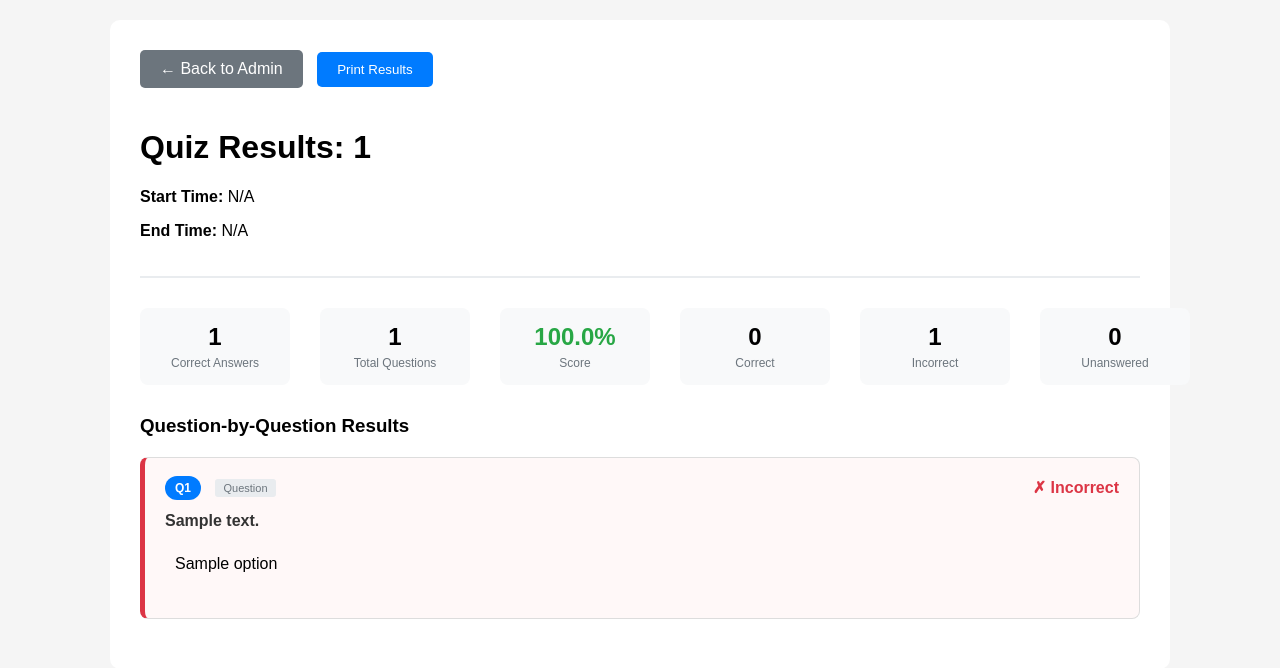
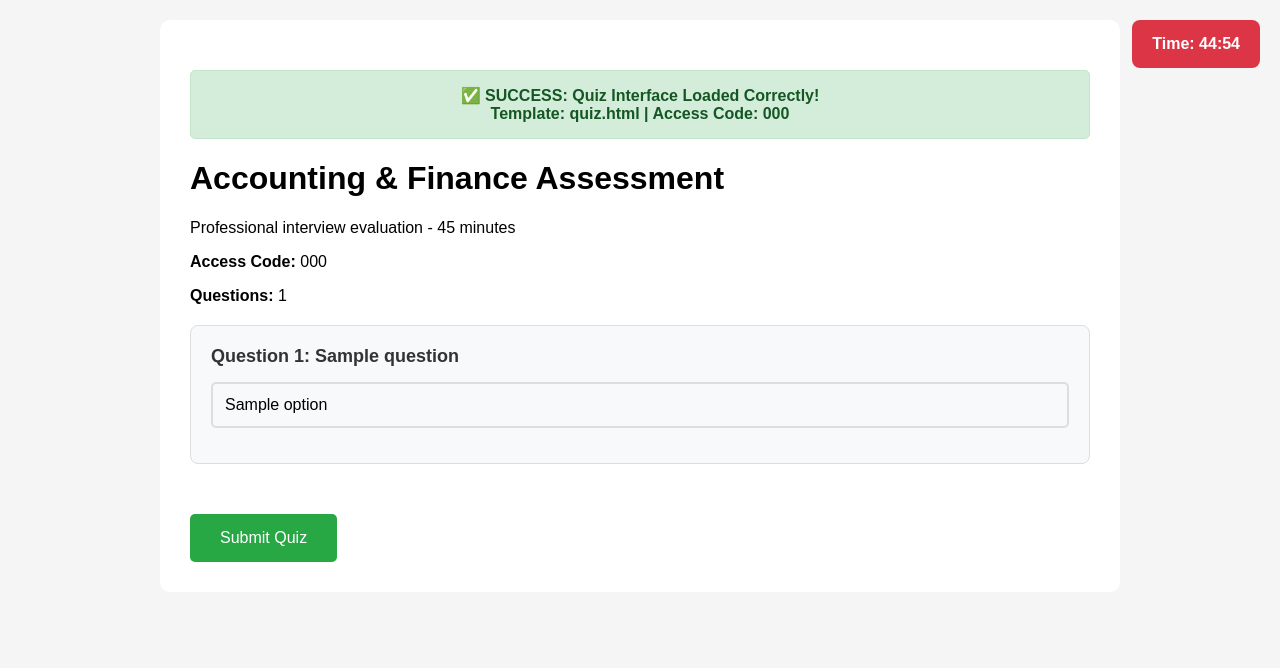
Before and after one commit to ShaikTechV/interview-quiz-platform, a Flask app: template templates/quiz.html in a window 1280 px wide. Shown: the top 668 px of the page. Run offline with Flask 3, Linux system fonts and the light colour scheme; the visitor is signed in with stand-in values (Sample User, id 1); the template is opened without the code that fills it: most values are stand-ins (such as "Sample title", 1, 10 or a date in 2020); some libraries are stand-ins or nearby versions.

Commit message:
Update quiz.html

```diff
--- a/templates/quiz.html
+++ b/templates/quiz.html
@@ -1,158 +1,58 @@
 <!DOCTYPE html>
 <html>
 <head>
-    <title>Quiz Details - {{ session.access_code }}</title>
+    <title>Quiz - {{ access_code }}</title>
     <style>
         body { font-family: Arial, sans-serif; background: #f5f5f5; margin: 0; padding: 20px; }
-        .container { max-width: 1000px; margin: 0 auto; background: white; padding: 30px; border-radius: 10px; }
-        .header { margin-bottom: 30px; padding-bottom: 20px; border-bottom: 2px solid #e9ecef; }
-        .summary { display: flex; gap: 30px; margin-bottom: 30px; }
-        .summary-item { text-align: center; padding: 15px; background: #f8f9fa; border-radius: 8px; min-width: 120px; }
-        .summary-number { font-size: 24px; font-weight: bold; }
-        .summary-label { font-size: 12px; color: #6c757d; margin-top: 5px; }
-        .score-excellent { color: #28a745; }
-        .score-good { color: #fd7e14; }
-        .score-poor { color: #dc3545; }
-        .question { margin: 20px 0; padding: 20px; border: 1px solid #ddd; border-radius: 8px; }
-        .question.correct { border-left: 5px solid #28a745; background: #f8fff8; }
-        .question.incorrect { border-left: 5px solid #dc3545; background: #fff8f8; }
-        .question.unanswered { border-left: 5px solid #6c757d; background: #f8f9fa; }
-        .question-header { display: flex; justify-content: space-between; align-items: center; margin-bottom: 15px; }
-        .question-number { background: #007bff; color: white; padding: 5px 10px; border-radius: 15px; font-size: 12px; font-weight: bold; }
-        .question-type { background: #e9ecef; color: #6c757d; padding: 3px 8px; border-radius: 3px; font-size: 11px; margin-left: 10px; }
-        .question-status { font-weight: bold; margin-left: auto; }
-        .question-status.correct { color: #28a745; }
-        .question-status.incorrect { color: #dc3545; }
-        .question-status.unanswered { color: #6c757d; }
-        .question-text { font-weight: bold; margin-bottom: 15px; color: #333; white-space: pre-line; }
+        .container { max-width: 900px; margin: 0 auto; background: white; padding: 30px; border-radius: 10px; }
+        .timer { position: fixed; top: 20px; right: 20px; background: #dc3545; color: white; padding: 15px 20px; border-radius: 8px; font-weight: bold; z-index: 1000; }
+        .timer.warning { background: #fd7e14; animation: pulse 1s infinite; }
+        @keyframes pulse { 0%, 50% { opacity: 1; } 51%, 100% { opacity: 0.7; } }
+        .question { margin: 20px 0; padding: 20px; border: 1px solid #ddd; border-radius: 8px; background: #f8f9fa; }
+        .question-title { font-size: 18px; font-weight: bold; margin-bottom: 15px; color: #333; }
         .options { margin: 15px 0; }
-        .option { margin: 8px 0; padding: 10px; border-radius: 5px; }
-        .option.user-answer { background: #e3f2fd; border: 2px solid #2196f3; }
-        .option.correct-answer { background: #e8f5e8; border: 2px solid #4caf50; }
-        .option.user-incorrect { background: #ffebee; border: 2px solid #f44336; }
-        .text-answer { margin: 15px 0; }
-        .text-answer-box { padding: 10px; border-radius: 5px; margin: 5px 0; }
-        .user-text-answer { background: #e3f2fd; border: 2px solid #2196f3; }
-        .correct-text-answer { background: #e8f5e8; border: 2px solid #4caf50; }
-        .user-text-incorrect { background: #ffebee; border: 2px solid #f44336; }
-        .explanation { background: #f8f9fa; padding: 15px; border-radius: 5px; margin-top: 15px; border-left: 4px solid #007bff; }
-        .explanation-title { font-weight: bold; color: #007bff; margin-bottom: 5px; }
-        .back-btn { background: #6c757d; color: white; padding: 10px 20px; border: none; border-radius: 5px; cursor: pointer; margin-bottom: 20px; text-decoration: none; display: inline-block; }
-        .back-btn:hover { background: #545b62; }
-        .print-btn { background: #007bff; color: white; padding: 10px 20px; border: none; border-radius: 5px; cursor: pointer; margin-left: 10px; }
-        .print-btn:hover { background: #0056b3; }
+        .option { margin: 10px 0; padding: 12px; border: 2px solid #ddd; border-radius: 5px; cursor: pointer; transition: all 0.3s; }
+        .option:hover { border-color: #007bff; background: #f0f8ff; }
+        .option.selected { border-color: #007bff; background: #007bff; color: white; }
+        .submit-btn { background: #28a745; color: white; padding: 15px 30px; border: none; border-radius: 5px; font-size: 16px; cursor: pointer; margin-top: 30px; }
+        .submit-btn:hover { background: #218838; }
+        .text-input { width: 100%; padding: 10px; border: 2px solid #ddd; border-radius: 5px; font-size: 16px; margin: 10px 0; }
+        .success-banner { background: #d4edda; color: #155724; padding: 15px; margin: 20px 0; border-radius: 5px; border: 1px solid #c3e6cb; text-align: center; font-weight: bold; }
     </style>
 </head>
 <body>
+    <div class="timer" id="timer">45:00</div>
+
     <div class="container">
-        <a href="/admin" class="back-btn">← Back to Admin</a>
-        <button class="print-btn" onclick="window.print()">Print Results</button>
-
-        <div class="header">
-            <h1>Quiz Results: {{ session.access_code }}</h1>
-            <p><strong>Start Time:</strong> {{ session.start_time.strftime('%Y-%m-%d %H:%M:%S') if session.start_time else 'N/A' }}</p>
-            <p><strong>End Time:</strong> {{ session.end_time.strftime('%Y-%m-%d %H:%M:%S') if session.end_time else 'N/A' }}</p>
-            {% if session.start_time and session.end_time %}
-            <p><strong>Duration:</strong> {{ ((session.end_time - session.start_time).total_seconds() // 60)|int }} minutes</p>
-            {% endif %}
+        <div class="success-banner">
+            ✅ SUCCESS: Quiz Interface Loaded Correctly!<br>
+            Template: quiz.html | Access Code: {{ access_code }}
         </div>
 
-        <div class="summary">
-            <div class="summary-item">
-                <div class="summary-number">{{ session.score or 0 }}</div>
-                <div class="summary-label">Correct Answers</div>
-            </div>
-            <div class="summary-item">
-                <div class="summary-number">{{ session.total_questions or 0 }}</div>
-                <div class="summary-label">Total Questions</div>
-            </div>
-            <div class="summary-item">
-                {% set percentage = ((session.score or 0) / (session.total_questions or 1) * 100)|round(1) %}
-                <div class="summary-number {% if percentage >= 80 %}score-excellent{% elif percentage >= 60 %}score-good{% else %}score-poor{% endif %}">
-                    {{ percentage }}%
-                </div>
-                <div class="summary-label">Score</div>
-            </div>
-            <div class="summary-item">
-                <div class="summary-number">{{ question_results|selectattr('is_correct')|list|length }}</div>
-                <div class="summary-label">Correct</div>
-            </div>
-            <div class="summary-item">
-                <div class="summary-number">{{ question_results|rejectattr('is_correct')|selectattr('user_answer', 'ne', -1)|list|length }}</div>
-                <div class="summary-label">Incorrect</div>
-            </div>
-            <div class="summary-item">
-                <div class="summary-number">{{ question_results|selectattr('user_answer', 'eq', -1)|list|length }}</div>
-                <div class="summary-label">Unanswered</div>
-            </div>
-        </div>
+        <h1>Accounting & Finance Assessment</h1>
+        <p>Professional interview evaluation - 45 minutes</p>
+        <p><strong>Access Code:</strong> {{ access_code }}</p>
+        <p><strong>Questions:</strong> {{ questions|length if questions else 0 }}</p>
 
-        <h3>Question-by-Question Results</h3>
+        <div id="questions">
+            {% if questions %}
+                {% for question in questions %}
+                <div class="question">
+                    <div class="question-title">Question {{ loop.index }}: {{ question.question }}</div>
 
-        {% for result in question_results %}
-        <div class="question {% if result.user_answer == -1 %}unanswered{% elif result.is_correct %}correct{% else %}incorrect{% endif %}">
-            <div class="question-header">
-                <div>
-                    <span class="question-number">Q{{ result.question_number }}</span>
-                    <span class="question-type">
-                        {% if result.question_type == 'multiple_choice' %}
-                            Multiple Choice
-                        {% elif result.question_type == 'true_false' %}
-                            True/False
-                        {% elif result.question_type == 'text_input' %}
-                            Calculation/Text Input
+                    {% if question.type == 'text_input' %}
+                        <!-- Text Input Question -->
+                        <input type="text" class="text-input" placeholder="Enter your answer here..."
+                               onchange="selectTextAnswer({{ question.id }}, this.value)"
+                               id="text-{{ question.id }}">
                     {% else %}
-                            Question
-                        {% endif %}
-                    </span>
-                </div>
-                <span class="question-status {% if result.user_answer == -1 %}unanswered{% elif result.is_correct %}correct{% else %}incorrect{% endif %}">
-                    {% if result.user_answer == -1 %}
-                        Not Answered
-                    {% elif result.is_correct %}
-                        ✓ Correct
-                    {% else %}
-                        ✗ Incorrect
-                    {% endif %}
-                </span>
-            </div>
-
-            <div class="question-text">{{ result.question_text }}</div>
-
-            {% if result.question_type == 'text_input' %}
-                <!-- Text input question results -->
-                <div class="text-answer">
-                    <div class="text-answer-box {% if result.user_answer == -1 %}unanswered{% elif result.is_correct %}user-text-answer{% else %}user-text-incorrect{% endif %}">
-                        <strong>Your Answer:</strong> {{ result.user_answer_text }}
-                    </div>
-                    <div class="text-answer-box correct-text-answer">
-                        <strong>Correct Answer:</strong> {{ result.correct_answer_text }}
-                    </div>
-                </div>
-
-                {% if result.explanation %}
-                <div class="explanation">
-                    <div class="explanation-title">Explanation:</div>
-                    {{ result.explanation }}
-                </div>
-                {% endif %}
-            {% else %}
-                <!-- Multiple choice or True/False question results -->
+                        <!-- Multiple Choice Question -->
                         <div class="options">
-                    {% for option in result.options %}
+                            {% for option in question.options %}
                                 {% if option != "N/A" %}
-                    <div class="option
-                        {% if loop.index0 == result.user_answer and loop.index0 == result.correct_answer %}user-answer correct-answer
-                        {% elif loop.index0 == result.user_answer %}user-answer{% if not result.is_correct %} user-incorrect{% endif %}
-                        {% elif loop.index0 == result.correct_answer %}correct-answer
-                        {% endif %}">
+                                <div class="option" onclick="selectOption({{ question.id }}, {{ loop.index0 }})"
+                                     id="option-{{ question.id }}-{{ loop.index0 }}">
                                     {{ option }}
-                        {% if loop.index0 == result.user_answer %}
-                            <strong> [Your Answer]</strong>
-                        {% endif %}
-                        {% if loop.index0 == result.correct_answer %}
-                            <strong> [Correct Answer]</strong>
-                        {% endif %}
                                 </div>
                                 {% endif %}
                             {% endfor %}
@@ -160,12 +60,135 @@
                     {% endif %}
                 </div>
                 {% endfor %}
+            {% else %}
+                <div class="question">
+                    <p>No questions available. Please contact administrator.</p>
+                </div>
+            {% endif %}
         </div>
 
-    <style media="print">
-        .back-btn, .print-btn { display: none; }
-        body { background: white; }
-        .container { box-shadow: none; }
-    </style>
+        <button class="submit-btn" onclick="submitQuiz()">Submit Quiz</button>
+    </div>
+
+    <script>
+        const accessCode = '{{ access_code }}';
+        const answers = {};
+        let timeLeft = 2700; // 45 minutes
+
+        console.log('✅ Quiz interface loaded successfully');
+        console.log('Access Code:', accessCode);
+
+        function updateTimer() {
+            const minutes = Math.floor(timeLeft / 60);
+            const seconds = timeLeft % 60;
+            const display = minutes + ':' + (seconds < 10 ? '0' : '') + seconds;
+
+            const timerElement = document.getElementById('timer');
+            if (timerElement) {
+                timerElement.textContent = 'Time: ' + display;
+
+                if (timeLeft <= 300) { // Last 5 minutes
+                    timerElement.classList.add('warning');
+                }
+
+                if (timeLeft <= 0) {
+                    alert('Time is up! Quiz will be submitted automatically.');
+                    submitQuiz();
+                    return;
+                }
+            }
+
+            timeLeft--;
+        }
+
+        function selectOption(questionId, optionIndex) {
+            console.log('Selected option:', questionId, optionIndex);
+
+            // Clear previous selections for this question
+            const options = document.querySelectorAll('[id^="option-' + questionId + '-"]');
+            options.forEach(opt => opt.classList.remove('selected'));
+
+            // Select new option
+            const selectedOption = document.getElementById('option-' + questionId + '-' + optionIndex);
+            if (selectedOption) {
+                selectedOption.classList.add('selected');
+            }
+
+            // Save answer
+            answers[questionId] = optionIndex;
+
+            // Send to server
+            fetch('/submit_answer', {
+                method: 'POST',
+                headers: { 'Content-Type': 'application/json' },
+                body: JSON.stringify({
+                    access_code: accessCode,
+                    question_id: questionId,
+                    answer: optionIndex
+                })
+            }).then(response => response.json())
+              .then(data => console.log('Answer saved:', data))
+              .catch(error => console.error('Error saving answer:', error));
+        }
+
+        function selectTextAnswer(questionId, value) {
+            console.log('Text answer:', questionId, value);
+            answers[questionId] = value;
+
+            // Send to server
+            fetch('/submit_answer', {
+                method: 'POST',
+                headers: { 'Content-Type': 'application/json' },
+                body: JSON.stringify({
+                    access_code: accessCode,
+                    question_id: questionId,
+                    answer: value
+                })
+            }).then(response => response.json())
+              .then(data => console.log('Answer saved:', data))
+              .catch(error => console.error('Error saving answer:', error));
+        }
+
+        function submitQuiz() {
+            if (Object.keys(answers).length === 0) {
+                if (!confirm('You have not answered any questions. Are you sure you want to submit?')) {
+                    return;
+                }
+            }
+
+            fetch('/submit_quiz', {
+                method: 'POST',
+                headers: { 'Content-Type': 'application/json' },
+                body: JSON.stringify({ access_code: accessCode })
+            })
+            .then(response => response.json())
+            .then(data => {
+                if (data.success) {
+                    alert('Quiz completed! Your score: ' + data.score + '/' + data.total + ' (' + data.percentage + '%)');
+                    window.location.href = '/';
+                } else {
+                    alert('Error submitting quiz: ' + (data.error || 'Unknown error'));
+                }
+            })
+            .catch(error => {
+                console.error('Error submitting quiz:', error);
+                alert('Error submitting quiz. Please try again.');
+            });
+        }
+
+        // Start timer
+        setInterval(updateTimer, 1000);
+        updateTimer(); // Initialize immediately
+
+        // Prevent page refresh
+        window.addEventListener('beforeunload', function(e) {
+            if (Object.keys(answers).length > 0) {
+                e.preventDefault();
+                e.returnValue = 'Are you sure you want to leave? Your progress will be lost.';
+            }
+        });
+
+        console.log('Quiz ready!');
+    </script>
 </body>
 </html>
```
Lines whose indentation alone changed are shown as unchanged.
